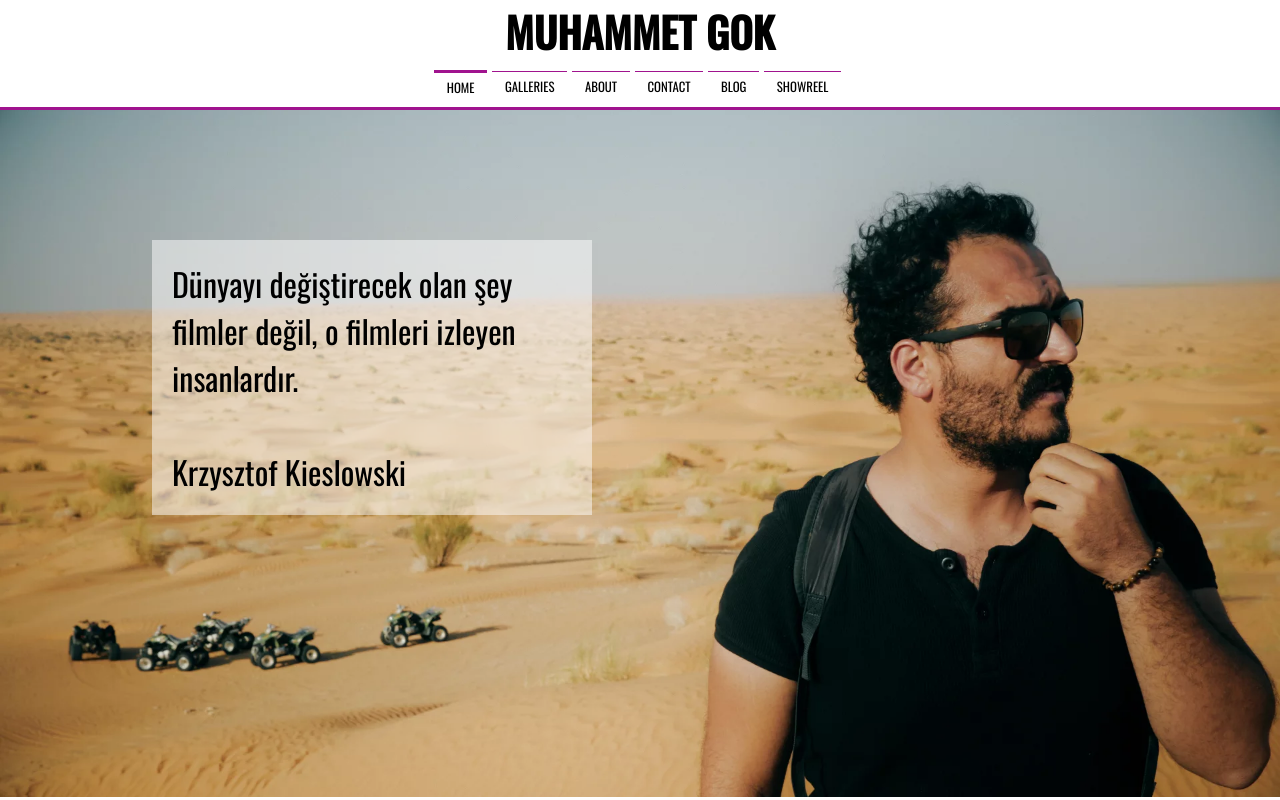
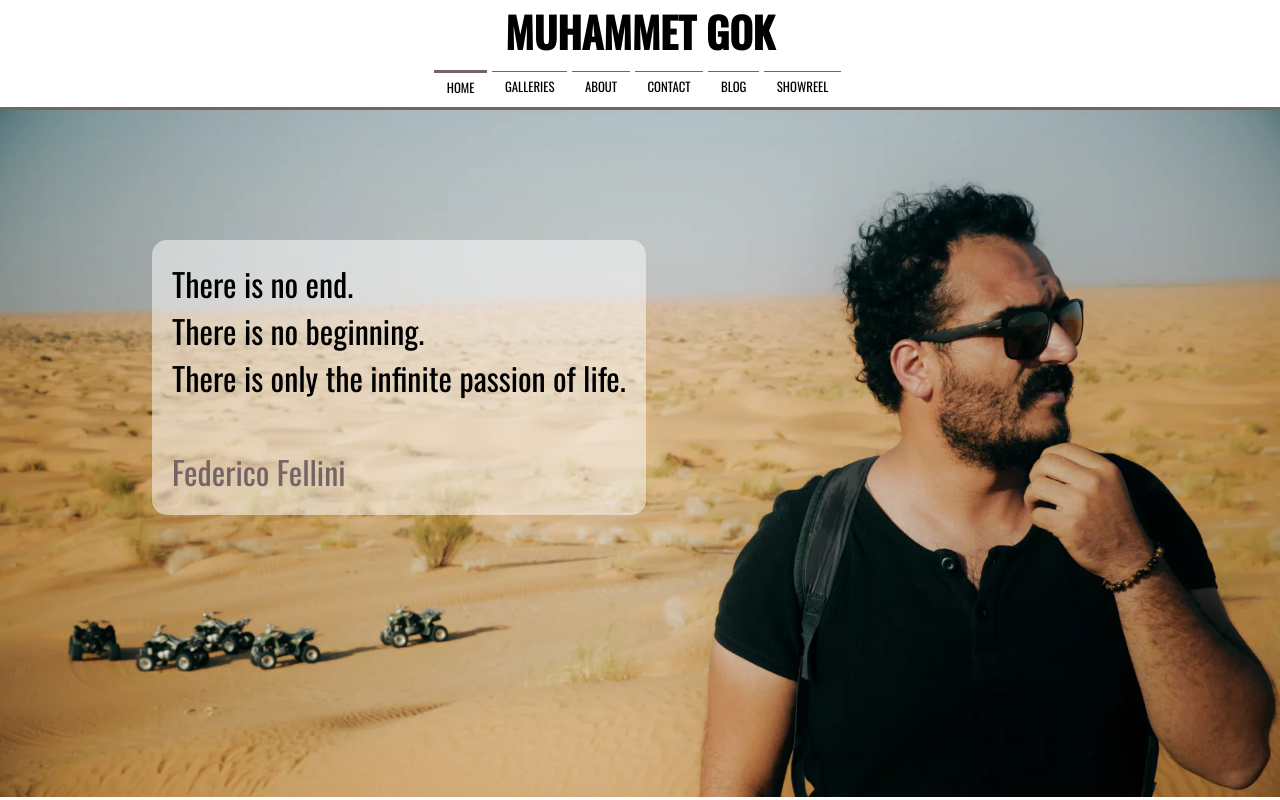
Before and after one commit to inanfatih/mehmet-gok, a React (Create React App) app: page / in a window 1280 px wide. Built offline with nearby package versions, Linux system fonts and the light colour scheme.

Commit message:
minor bug fixes

```diff
--- a/src/pages/Home.js
+++ b/src/pages/Home.js
@@ -11,11 +11,16 @@ function Home() {
     <div id='home'>
       <div className='container'>
         <p className='quote'>
-          Dünyayı değiştirecek olan şey filmler değil, o filmleri izleyen
-          insanlardır.
+          There is no end. <br /> There is no beginning. <br /> There is only
+          the infinite passion of life.
           <br />
           <br />
-          Krzysztof Kieslowski
+          <span
+            style={{
+              color: '#756464',
+            }}>
+            Federico Fellini
+          </span>
         </p>
       </div>
     </div>
--- a/src/pages/ListMessages.js
+++ b/src/pages/ListMessages.js
@@ -21,7 +21,10 @@ export default function ListMessages(props) {
       title: 'Phone',
       field: 'phone',
     },
-
+    {
+      title: 'Subject',
+      field: 'subject',
+    },
     {
       title: 'Message',
       field: 'message',
--- a/src/pages/Showreel.js
+++ b/src/pages/Showreel.js
@@ -42,7 +42,7 @@ function Showreel() {
                     url={item.showreelUrl}
                     controls={true}
                     width='100%'
-                    height='300px'
+                    height='250px'
                     className='react-player'
                   />
                 ))}
--- a/src/style/main.css
+++ b/src/style/main.css
@@ -12,7 +12,7 @@
   height: 3rem;
   width: 100%;
   text-align: center;
-  background: #a0138e;
+  background: #756464;
   color: white;
   border: none;
   border-radius: 5px;
@@ -65,7 +65,7 @@ a:active {
   background-color: white;
   height: 110px;
   width: 100%;
-  border-bottom: 3px #a0138e solid;
+  border-bottom: 3px #756464 solid;
   overflow: hidden; }
   #header #main-nav {
     display: flex;
@@ -84,12 +84,12 @@ a:active {
         margin: 0.5rem 0.3rem 0 0;
         padding: 0.3rem 0.8rem 0;
         font-size: 0.8rem;
-        border-top: 1px #a0138e solid;
+        border-top: 1px #756464 solid;
         text-transform: uppercase; }
       #header #main-nav ul li:hover {
-        border-top: 3px #a0138e solid; }
+        border-top: 3px #756464 solid; }
       #header #main-nav ul .active {
-        border-top: 3px #a0138e solid; }
+        border-top: 3px #756464 solid; }
     #header #main-nav a {
       text-decoration: none; }
 
@@ -102,7 +102,8 @@ a:active {
     margin-right: 30px;
     padding: 20px;
     background: rgba(255, 255, 255, 0.5);
-    max-width: 440px;
+    border-radius: 15px;
+    max-width: 500px;
     top: 30%;
     font-size: 2rem; }
 
@@ -210,7 +211,7 @@ a:active {
         height: 3rem;
         width: 100%;
         text-align: center;
-        background: #a0138e;
+        background: #756464;
         color: white;
         border: none;
         border-radius: 5px;
@@ -365,7 +366,7 @@ a:active {
       height: 3rem;
       width: 100%;
       text-align: center;
-      background: #a0138e;
+      background: #756464;
       color: white;
       border: none;
       border-radius: 5px;
@@ -405,7 +406,7 @@ a:active {
       height: 3rem;
       width: 100%;
       text-align: center;
-      background: #a0138e;
+      background: #756464;
       color: white;
       border: none;
       border-radius: 5px;
@@ -435,7 +436,7 @@ a:active {
       height: 3rem;
       width: 100%;
       text-align: center;
-      background: #a0138e;
+      background: #756464;
       color: white;
       border: none;
       border-radius: 5px;
--- a/src/style/scss/_config.scss
+++ b/src/style/scss/_config.scss
@@ -3,7 +3,7 @@ $main-color: #ffbc00;
 $light-color: #f4f4f4;
 $medium-color: #ccc;
 $dark-color: #333;
-$border-color: #a0138e;
+$border-color: #756464;
 
 $showcase-image: url('../images/muhammetgok_home.jpg');
 $background-image: url('../images/background-image.jpg');
--- a/src/style/scss/main.scss
+++ b/src/style/scss/main.scss
@@ -104,7 +104,8 @@ a:active {
     margin-right: 30px;
     padding: 20px;
     background: rgba(255, 255, 255, 0.5);
-    max-width: 440px;
+    border-radius: 15px;
+    max-width: 500px;
     top: 30%;
     font-size: 2rem;
   }
--- a/src/util/getFormattedDate.js
+++ b/src/util/getFormattedDate.js
@@ -6,6 +6,7 @@ const getFormattedDate = () => {
   var hour = date.getHours();
   var min = date.getMinutes();
   var sec = date.getSeconds();
+  var millisec = date.getMilliseconds();
 
   month = (month < 10 ? '0' : '') + month;
   day = (day < 10 ? '0' : '') + day;
@@ -13,7 +14,7 @@ const getFormattedDate = () => {
   min = (min < 10 ? '0' : '') + min;
   sec = (sec < 10 ? '0' : '') + sec;
 
-  var str = date.getFullYear() + month + day + hour + min + sec;
+  var str = date.getFullYear() + month + day + hour + min + sec + millisec;
 
   return str;
 };
```
Also changed, not shown: 1 other file (tests, documents, lock files or other folders).
